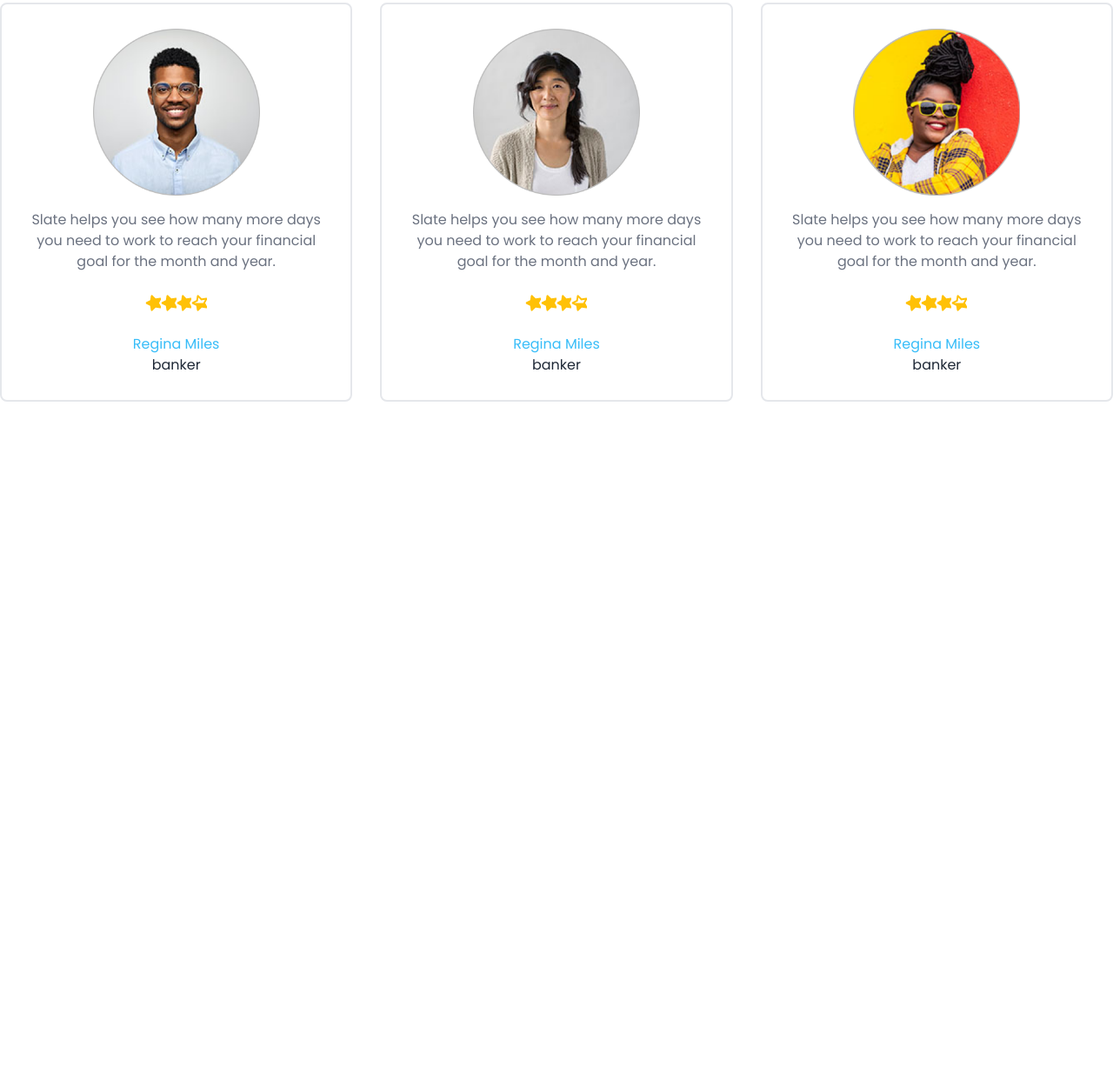
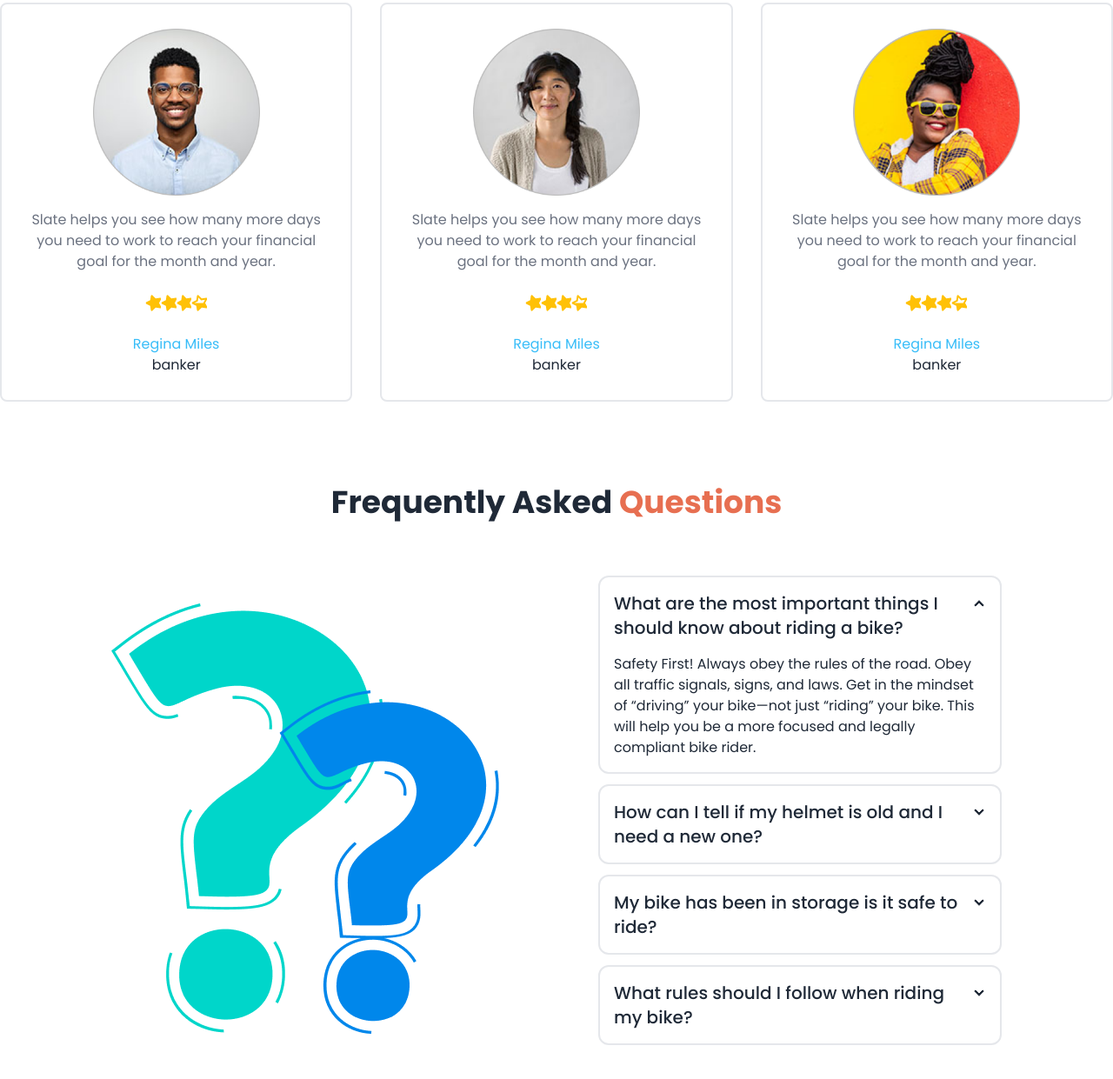
Before and after one commit to mahmud-reza-rafsun/biker_zone, a plain HTML site: page index.html in a window 1280 px wide. Shown: the part 1768-3009 px from the top of the page at 87% size. Before the commit the page ends 2230 px from the top, so only its background shows below. Drawn offline with nearby package versions, Linux system fonts and the light colour scheme.

Commit message:
ask section complete

```diff
--- a/index.html
+++ b/index.html
@@ -217,7 +217,7 @@
              </div>
          </section>
          <!-- clints section -->
-          <section>
+          <section class="mb-24">
             <!-- clints title -->
             <div class="text-center mb-10">
                 <h1 class="font-bold text-4xl">Happy <span class="text-theme-color">Clients says</span></h1>
@@ -273,6 +273,51 @@
                 </div>
              </div>
           </section>
+            <!-- Ask Section -->
+            <section class="mb-24">
+                <!-- faq title -->
+                <div class="text-center mb-10">
+                    <h1 class="font-bold text-4xl">Frequently Asked <span class="text-theme-color">Questions</span></h1>
+                </div>
+                <div class="grid grid-cols-1 md:grid-cols-2 gap-24 w-4/5 mx-auto mt-16">
+                    <!-- Image Section -->
+                    <div class="mt-8">
+                        <img src="images/others/faq.png" alt="">
+                    </div>
+                    <!-- text section -->
+                    <div class="space-y-3">
+                        <div class="collapse collapse-arrow bg-base-100 border-solid border-2 border-gray-200 rounded-xl">
+                            <input type="radio" name="my-accordion-2" checked="checked" />
+                            <div class="collapse-title text-xl font-medium">What are the most important things I should
+                                know about riding a bike?</div>
+                            <div class="collapse-content">
+                              <p>Safety First! Always obey the rules of the road. Obey all traffic signals, signs, and laws. Get in the mindset of “driving” your bike—not just “riding” your bike. This will help you be a more focused and legally compliant bike rider. </p>
+                            </div>
+                          </div>
+                          <div class="collapse collapse-arrow bbg-base-100 border-solid border-2 border-gray-200 rounded-xl">
+                            <input type="radio" name="my-accordion-2" />
+                            <div class="collapse-title text-xl font-medium">How can I tell if my helmet is old and I need a new one?</div>
+                            <div class="collapse-content">
+                              <p>Safety First! Always obey the rules of the road. Obey all traffic signals, signs, and laws. Get in the mindset of “driving” your bike—not just “riding” your bike. This will help you be a more focused and legally compliant bike rider. </p>
+                            </div>
+                          </div>
+                          <div class="collapse collapse-arrow bg-base-100 border-solid border-2 border-gray-200 rounded-xl">
+                            <input type="radio" name="my-accordion-2" />
+                            <div class="collapse-title text-xl font-medium">My bike has been in storage is it safe to ride?</div>
+                            <div class="collapse-content">
+                              <p>Safety First! Always obey the rules of the road. Obey all traffic signals, signs, and laws. Get in the mindset of “driving” your bike—not just “riding” your bike. This will help you be a more focused and legally compliant bike rider. </p>
+                            </div>
+                          </div>
+                          <div class="collapse collapse-arrow bg-base-100 border-solid border-2 border-gray-200 rounded-xl">
+                            <input type="radio" name="my-accordion-2" />
+                            <div class="collapse-title text-xl font-medium">What rules should I follow when riding my bike?</div>
+                            <div class="collapse-content">
+                              <p>Safety First! Always obey the rules of the road. Obey all traffic signals, signs, and laws. Get in the mindset of “driving” your bike—not just “riding” your bike. This will help you be a more focused and legally compliant bike rider.</p>
+                            </div>
+                          </div>
+                    </div>
+                </div>
+            </section>
       </main>
       <!-- Footer Section -->
        <footer></footer>
```
